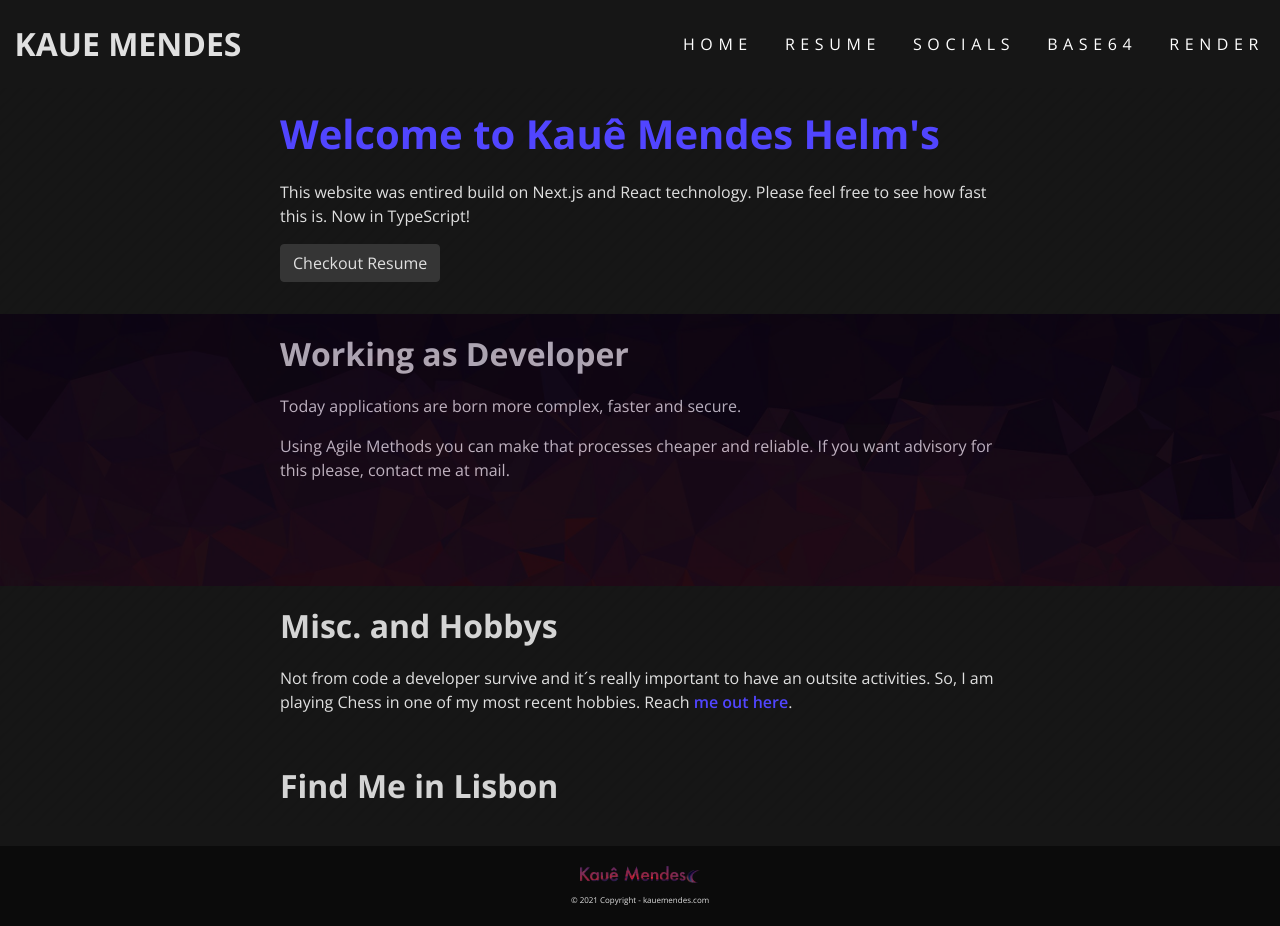
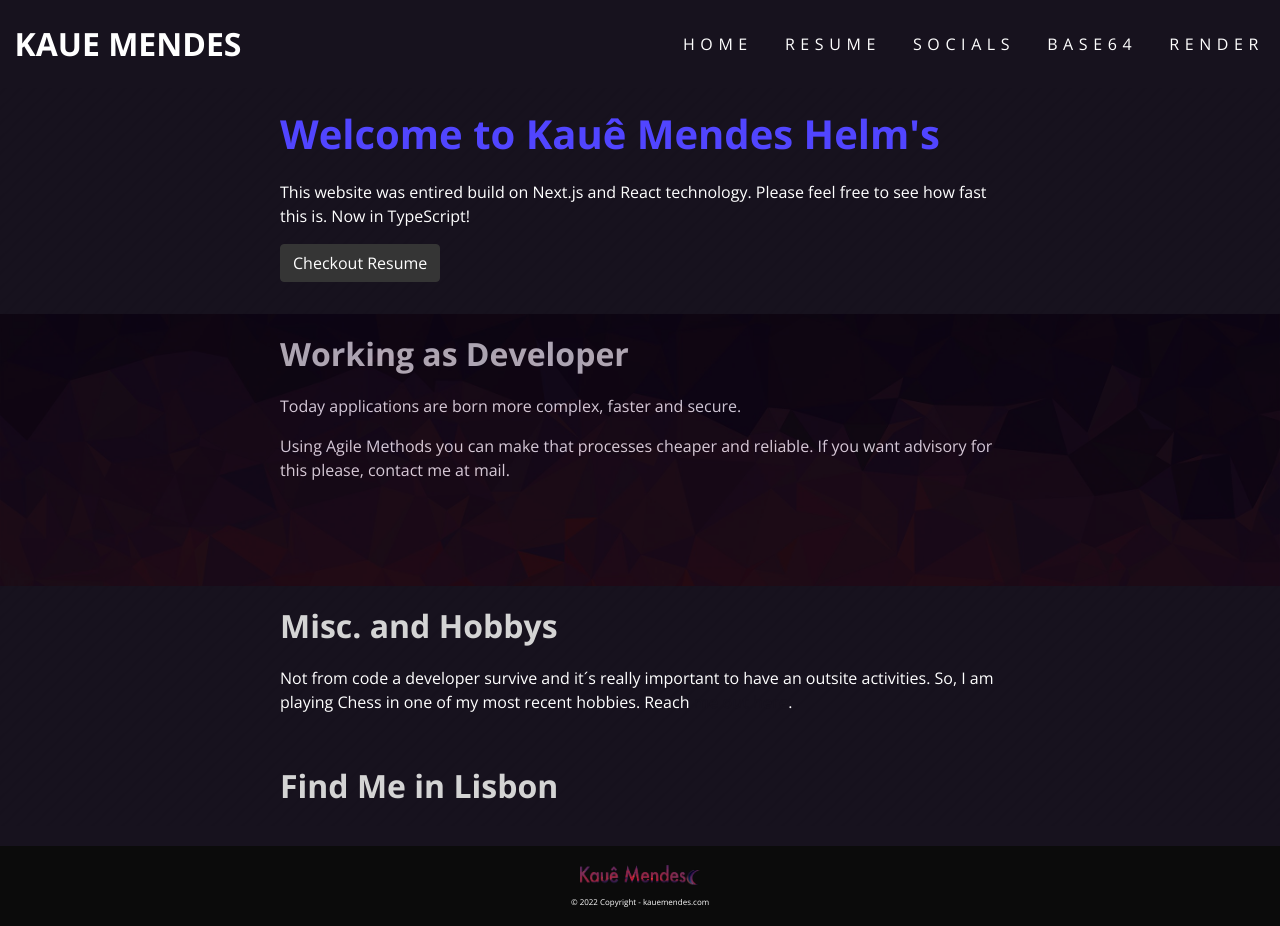
Before and after one commit to kauemendes/kauemendes.com, a Next.js app: page / in a window 1280 px wide. Built offline with nearby package versions, Linux system fonts and the light colour scheme.

Commit message:
Added new theme more complex and fix some Image on footer

```diff
--- a/src/components/footer.tsx
+++ b/src/components/footer.tsx
@@ -1,6 +1,7 @@
+import Image from "next/image";
+
 import { Container, Col, Row } from "./index";
-
-import kauemendeslogo from "../assets/logokm.png";
+import logokm from "../../public/img/logokm.png";
 
 const FooterSite = () => {
   return (
@@ -10,16 +11,20 @@ const FooterSite = () => {
           <Row className="text-center">
             <p>
               <a className="navbar-brand">
-                <img
-                  src={kauemendeslogo.src}
+                <Image
+                  src={logokm}
                   alt="kauemendes.com"
+                  layout="fixed"
                   width={120}
+                  height={20}
+                  placeholder="blur"
+                  blurDataURL={logokm}
                 />
               </a>
             </p>
             <p></p>
             <p>
-              © 2021 Copyright -{" "}
+              © 2022 Copyright -{" "}
               <a className="text-white" href="https://kauemendes.com/">
                 kauemendes.com
               </a>
--- a/src/styles/components/nav.ts
+++ b/src/styles/components/nav.ts
@@ -36,7 +36,7 @@ const Container = styled.div`
   }
 
   .navbar-navigation a:hover {
-    background: ${({ theme }) => theme.colors.primary};
+    background: ${(props) => props.theme.palette.primary.main};
   }
 
   /* *********** media queries *********** */
--- a/src/styles/global.ts
+++ b/src/styles/global.ts
@@ -3,31 +3,31 @@ import { createGlobalStyle } from "styled-components";
 export default createGlobalStyle`
   body {
     font: 300 16px 'Open Sans', sans-serif;
-    background-color: ${({ theme }) => theme.colors.background};
+    background-color: ${(props) => props.theme.palette.primary.main};
     line-height: 1.5;
-    color:  ${({ theme }) => theme.colors.text};
+    color:  ${(props) => props.theme.palette.primary.contrastText};
     text-align: left;
     margin: 0 auto;
   }
 
   a:link {
     text-decoration: none;
-    color: ${({ theme }) => theme.colors.text};
+    color: ${(props) => props.theme.palette.primary.contrastText};
   }
 
   a:visited {
     text-decoration: none;
-    color: ${({ theme }) => theme.colors.text};
+    color: ${(props) => props.theme.palette.primary.contrastText};
   }
 
   a:hover {
     text-decoration: none;
-    color: ${({ theme }) => theme.colors.text};
+    color: ${(props) => props.theme.palette.primary.contrastText};
   }
 
   a:active {
     text-decoration: none;
-    color: ${({ theme }) => theme.colors.text};
+    color: ${(props) => props.theme.palette.primary.contrastText};
   }
 
   @media (min-width: 768px) {
@@ -73,7 +73,7 @@ export default createGlobalStyle`
   }
 
   .section1 {
-    background-color: ${({ theme }) => theme.colors.background};
+    background-color: ${(props) => props.theme.palette.primary.main};
     background-image: url('/img/bgpattern.png');
     background-repeat: repeat;
     background-position: 100%;
@@ -103,7 +103,7 @@ export default createGlobalStyle`
   }
 
   .chessLink {
-    color: ${({ theme }) => theme.colors.primary} !important;
+    color: ${(props) => props.theme.palette.primary.main} !important;
     font-weight: 600;
   }
 
--- a/src/styles/theme.ts
+++ b/src/styles/theme.ts
@@ -1,9 +1,40 @@
-const theme = {
-  colors: {
-    background: "#161616",
-    text: "#e0e0e0",
-    primary: "#5145ff",
+export const light = {
+  borderRadius: "4px",
+  palette: {
+    common: {
+      black: "#161616",
+      white: "#e0e0e0",
+    },
+    primary: {
+      main: "#17121e",
+      contrastText: "#ffffff",
+    },
+    secondary: {
+      main: "#ffffff",
+      contrastText: "#5145ff",
+    },
   },
 };
 
+export type ThemeType = typeof light;
+
+export const dark: ThemeType = {
+  borderRadius: "4px",
+  palette: {
+    common: {
+      black: "#161616",
+      white: "#e0e0e0",
+    },
+    primary: {
+      main: "#5145ff",
+      contrastText: "#5145ff",
+    },
+    secondary: {
+      main: "#709fb0",
+      contrastText: "#ffffff",
+    },
+  },
+};
+
+const theme = light;
 export default theme;
```
Also changed, not shown: src/pages/youtubeGalley.tsx (added, +14 -0 lines), src/styles/components/socials.ts (+4 -4 lines).
